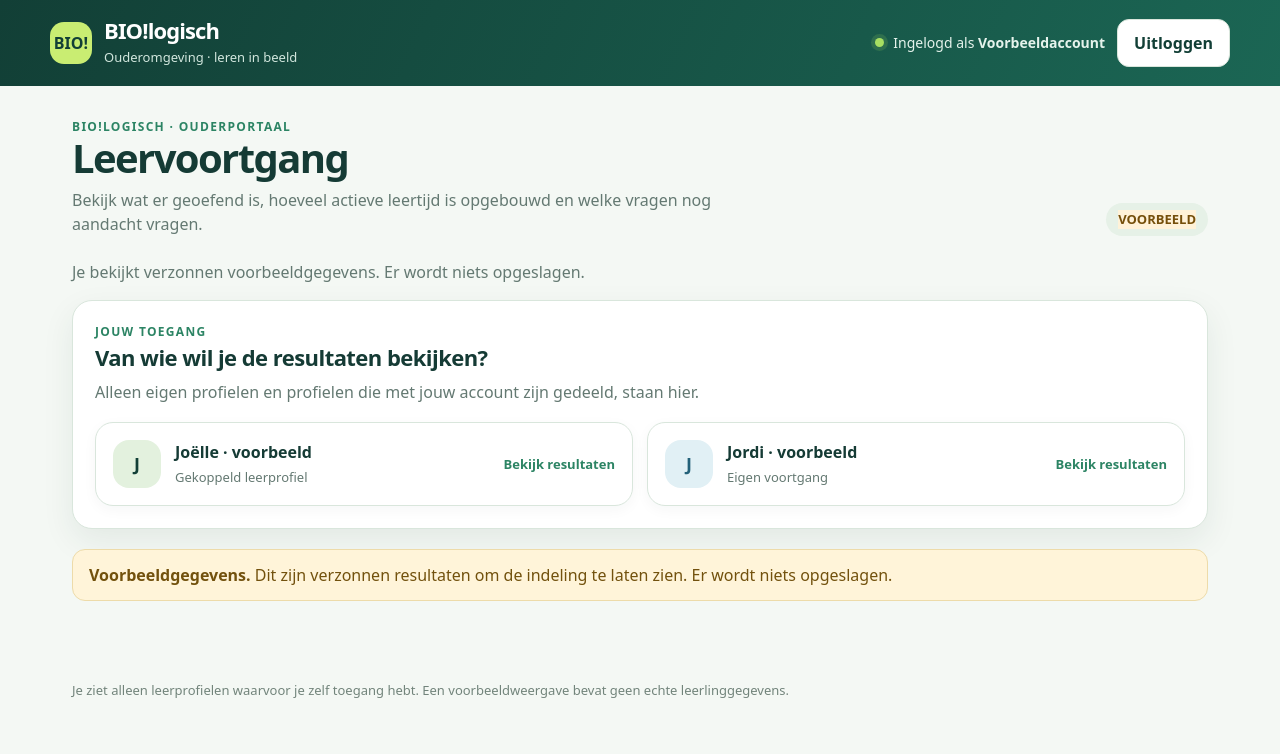
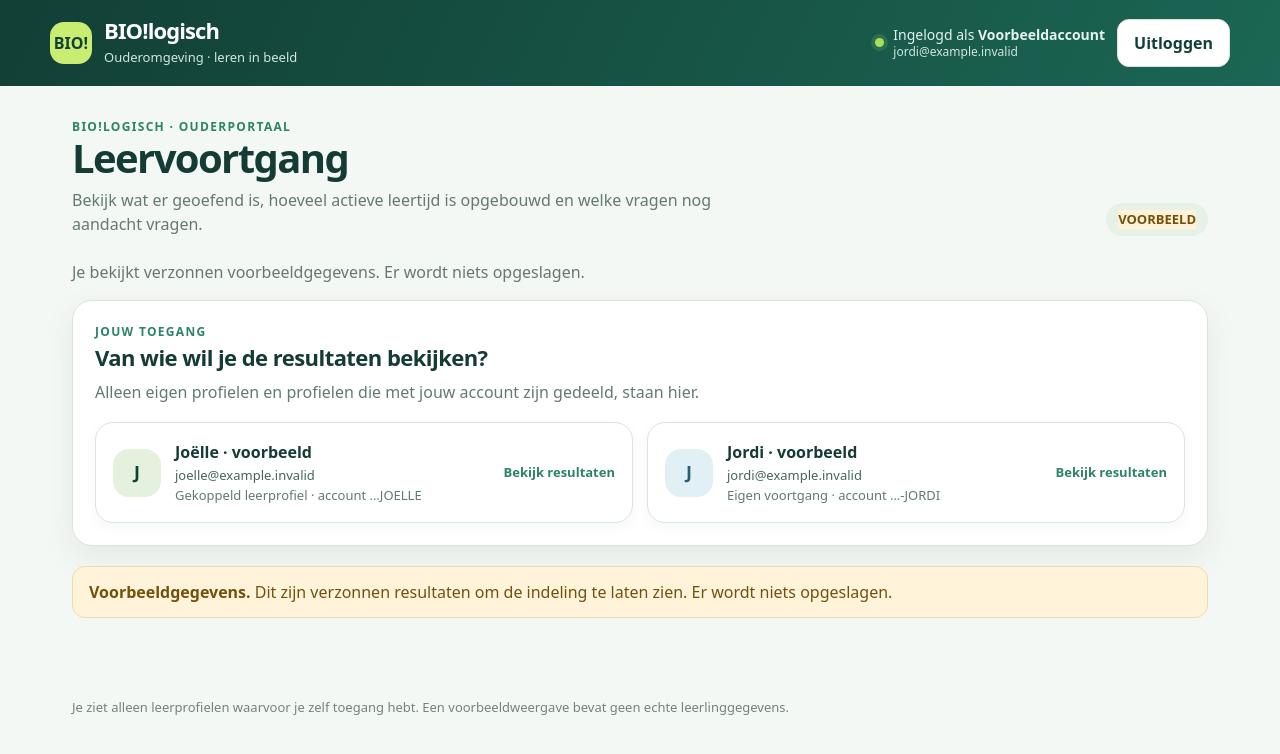
Before and after one commit to JordiCHATGPT/bio-ouderportaal, a plain HTML site: page index.html in a window 1280 px wide. Both pictures are taken after a click on the button "Bekijk voorbeeld". Drawn offline with Linux system fonts and the light colour scheme.

Commit message:
Show clear profile names and account details

```diff
--- a/index.html
+++ b/index.html
@@ -9,7 +9,7 @@
 *{box-sizing:border-box}body{margin:0;background:var(--paper);color:var(--ink);font:16px/1.5 system-ui,-apple-system,"Segoe UI",sans-serif}button,input{font:inherit}button{cursor:pointer}[hidden]{display:none!important}
 .topbar{background:linear-gradient(115deg,var(--forest),#1b6654);color:white;padding:18px max(22px,calc((100vw - 1180px)/2));display:flex;justify-content:space-between;align-items:center;gap:18px}
 .brand{display:flex;align-items:center;gap:12px;color:white;text-decoration:none}.brand-mark{height:42px;width:42px;border-radius:14px;background:var(--lime);color:var(--forest);display:grid;place-items:center;font-weight:900;font-size:16px}.brand-name{font-size:22px;font-weight:800;letter-spacing:-.04em;line-height:1.1}.brand-sub{color:#d1e6dd;font-size:13px;margin-top:3px;display:block}
-.accountbar{display:flex;align-items:center;gap:12px;flex-wrap:wrap}.identity{display:flex;align-items:center;gap:9px;color:#e5f3ec;font-size:14px}.online-dot{width:9px;height:9px;border-radius:50%;background:#a7df62;box-shadow:0 0 0 4px #a7df6228}
+.accountbar{display:flex;align-items:center;gap:12px;flex-wrap:wrap}.identity{display:flex;align-items:center;gap:9px;color:#e5f3ec;font-size:14px}.identity-copy{display:grid;line-height:1.3}.identity-email{font-size:12px;color:#d1e6dd;overflow-wrap:anywhere}.online-dot{width:9px;height:9px;border-radius:50%;background:#a7df62;box-shadow:0 0 0 4px #a7df6228}
 .btn{border:0;border-radius:12px;padding:11px 16px;font-weight:700;background:var(--forest2);color:white}.btn:hover{filter:brightness(1.08)}.btn-light{background:white;color:var(--forest);border:1px solid var(--line)}.btn-lime{background:var(--lime);color:var(--forest)}.btn-text{background:transparent;color:var(--forest2);padding:8px 10px}
 .shell{max-width:1180px;margin:0 auto;padding:28px 22px 64px}.hero{display:flex;align-items:flex-end;justify-content:space-between;gap:24px;margin:4px 0 24px}.eyebrow{text-transform:uppercase;letter-spacing:.11em;font-weight:800;font-size:12px;color:var(--leaf)}
 h1,h2,h3,p{margin-top:0}h1{font-size:clamp(28px,4vw,40px);line-height:1.12;letter-spacing:-.04em;margin-bottom:8px}h2{font-size:22px;letter-spacing:-.025em;margin-bottom:6px}h3{font-size:17px;margin-bottom:5px}.lead{color:var(--muted);max-width:680px;margin:0}
@@ -17,7 +17,7 @@ h1,h2,h3,p{margin-top:0}h1{font-size:clamp(28px,4vw,40px);line-height:1.12;lette
 .panel{background:white;border:1px solid var(--line);border-radius:20px;padding:22px;box-shadow:var(--shadow);margin-bottom:20px}.login-layout{display:grid;grid-template-columns:minmax(0,1.2fr) minmax(300px,.8fr);gap:20px;align-items:start}.login-card{background:white;border:1px solid var(--line);border-radius:20px;padding:26px;box-shadow:var(--shadow)}
 label{display:block;font-weight:700;font-size:14px;margin:14px 0 6px}input[type=email],input[type=password],input[type=text]{width:100%;border:1px solid #b9ccc1;border-radius:11px;padding:12px 13px;background:white;color:var(--ink)}input:focus,button:focus-visible,summary:focus-visible{outline:3px solid #a9d66a;outline-offset:2px}
 .form-row{display:flex;gap:10px;align-items:center;flex-wrap:wrap;margin-top:14px}.muted{color:var(--muted)}.small{font-size:13px}.access-box{border-top:1px solid var(--line);margin-top:22px;padding-top:18px}.demo-box{background:linear-gradient(135deg,#e8f4eb,#eaf5f8);border:1px solid #d6e9df;border-radius:20px;padding:24px}.demo-box p{color:var(--muted)}
-.profiles{display:grid;grid-template-columns:repeat(auto-fit,minmax(230px,1fr));gap:14px;margin-top:18px}.profile-card{width:100%;display:flex;align-items:center;gap:14px;text-align:left;background:white;border:1px solid var(--line);border-radius:18px;padding:17px;color:var(--ink);box-shadow:0 4px 14px rgba(20,63,54,.04)}.profile-card:hover{border-color:#80b59b;transform:translateY(-1px)}.avatar{width:48px;height:48px;border-radius:16px;background:#e3f1de;color:var(--forest);display:grid;place-items:center;font-size:18px;font-weight:800;flex:none}.profile-card:nth-child(2n) .avatar{background:#e1f0f5;color:#236179}.profile-meta{flex:1;min-width:0}.profile-title{font-weight:800;display:block}.profile-kind{font-size:13px;color:var(--muted)}.profile-open{font-size:13px;color:var(--leaf);font-weight:800}
+.profiles{display:grid;grid-template-columns:repeat(auto-fit,minmax(230px,1fr));gap:14px;margin-top:18px}.profile-card{width:100%;display:flex;align-items:center;gap:14px;text-align:left;background:white;border:1px solid var(--line);border-radius:18px;padding:17px;color:var(--ink);box-shadow:0 4px 14px rgba(20,63,54,.04)}.profile-card:hover{border-color:#80b59b;transform:translateY(-1px)}.avatar{width:48px;height:48px;border-radius:16px;background:#e3f1de;color:var(--forest);display:grid;place-items:center;font-size:18px;font-weight:800;flex:none}.profile-card:nth-child(2n) .avatar{background:#e1f0f5;color:#236179}.profile-meta{flex:1;min-width:0}.profile-title{font-weight:800;display:block}.profile-kind{font-size:13px;color:var(--muted);display:block}.profile-email{font-size:13px;color:#45665b;display:block;overflow-wrap:anywhere;margin-top:2px}.profile-open{font-size:13px;color:var(--leaf);font-weight:800}
 .metric-grid{display:grid;grid-template-columns:repeat(5,minmax(0,1fr));gap:12px;margin:20px 0}.metric{background:white;border:1px solid var(--line);border-radius:17px;padding:17px;min-height:118px;box-shadow:0 4px 14px rgba(20,63,54,.035)}.metric-label{font-size:13px;color:var(--muted);display:block;min-height:38px}.metric-value{font-size:27px;font-weight:850;letter-spacing:-.04em;display:block;margin-top:5px}.metric-note{font-size:12px;color:var(--muted)}
 .columns{display:grid;grid-template-columns:minmax(0,1.25fr) minmax(280px,.75fr);gap:20px}.section-heading{display:flex;justify-content:space-between;gap:14px;align-items:flex-start;margin-bottom:16px}
 .breakdown{display:grid;gap:12px}.break-row{display:grid;grid-template-columns:minmax(112px,155px) 1fr 62px;gap:12px;align-items:center;font-size:14px}.bar{height:9px;border-radius:99px;background:#edf2ed;overflow:hidden}.bar span{height:100%;display:block;border-radius:99px;background:linear-gradient(90deg,#69aa69,#b4d963)}
@@ -31,7 +31,7 @@ label{display:block;font-weight:700;font-size:14px;margin:14px 0 6px}input[type=
 @media(max-width:600px){.topbar{padding:14px 16px;align-items:flex-start;flex-direction:column}.shell{padding:20px 14px 42px}.hero{align-items:flex-start;flex-direction:column}.metric-grid{grid-template-columns:repeat(2,1fr);gap:9px}.metric{padding:13px;min-height:105px}.metric-value{font-size:24px}.panel,.login-card,.demo-box{padding:17px;border-radius:17px}.answer-grid{grid-template-columns:1fr}.break-row{grid-template-columns:110px 1fr 52px;gap:8px;font-size:13px}.activity{grid-template-columns:42px 1fr}.activity-icon{width:38px;height:38px}.score-chip{grid-column:2;justify-self:start}.accountbar{width:100%;justify-content:space-between}.identity{font-size:13px}}
 </style></head>
 <body>
-<header class="topbar"><a class="brand" href="#" aria-label="BIO!logisch ouderportaal"><span class="brand-mark">BIO!</span><span><span class="brand-name">BIO!logisch</span><span class="brand-sub">Ouderomgeving · leren in beeld</span></span></a><div class="accountbar" id="accountbar" hidden><span class="identity"><span class="online-dot" aria-hidden="true"></span><span>Ingelogd als <strong id="accountEmail"></strong></span></span><button class="btn btn-light" id="logout" type="button">Uitloggen</button></div></header>
+<header class="topbar"><a class="brand" href="#" aria-label="BIO!logisch ouderportaal"><span class="brand-mark">BIO!</span><span><span class="brand-name">BIO!logisch</span><span class="brand-sub">Ouderomgeving · leren in beeld</span></span></a><div class="accountbar" id="accountbar" hidden><span class="identity"><span class="online-dot" aria-hidden="true"></span><span class="identity-copy"><span>Ingelogd als <strong id="accountName">Ouderaccount</strong></span><span class="identity-email" id="accountEmail"></span></span></span><button class="btn btn-light" id="logout" type="button">Uitloggen</button></div></header>
 <main class="shell">
 <section class="hero"><div><div class="eyebrow">BIO!logisch · ouderportaal</div><h1>Leervoortgang</h1><p class="lead">Bekijk wat er geoefend is, hoeveel actieve leertijd is opgebouwd en welke vragen nog aandacht vragen.</p></div><span class="status-pill" id="viewStatus"><span class="online-dot"></span><span>Beveiligde omgeving</span></span></section>
 <p id="status" role="status" aria-live="polite"></p>
@@ -75,7 +75,7 @@ async function request(body,withAuth){const headers={"Content-Type":"application
 function make(tag,cls,text){const n=document.createElement(tag);if(cls)n.className=cls;if(text!==undefined)n.textContent=text;return n}
 function clear(node){node.replaceChildren()}
 function showPanel(id){["overviewTab","activitiesTab","mistakesTab","settingsTabContent"].forEach(x=>$(x).hidden=x!==id);const active=id==="settingsTabContent"?"settings":id.replace("Tab","");document.querySelectorAll(".tab").forEach(b=>b.setAttribute("aria-selected",String(b.dataset.tab===active)))}
-function renderProfiles(){const host=$("profiles");clear(host);profiles.forEach(profile=>{const b=make("button","profile-card");b.type="button";const avatar=make("span","avatar",(profile.displayName||"L").trim().slice(0,1).toUpperCase());const meta=make("span","profile-meta");meta.append(make("span","profile-title",profile.displayName||"Leerlingprofiel"));meta.append(make("span","profile-kind",profile.kind==="self"?"Eigen voortgang":"Gekoppeld leerprofiel"));const open=make("span","profile-open","Bekijk resultaten");b.append(avatar,meta,open);host.append(b)})}
+function renderProfiles(){const host=$("profiles");clear(host);profiles.forEach(profile=>{const b=make("button","profile-card");b.type="button";b.setAttribute("aria-label","Bekijk resultaten van "+(profile.displayName||"leerprofiel"));const avatar=make("span","avatar",(profile.displayName||"L").trim().slice(0,1).toUpperCase());const meta=make("span","profile-meta");meta.append(make("span","profile-title",profile.displayName||"Leerlingprofiel"));meta.append(make("span","profile-email",profile.email||"E-mailadres niet beschikbaar"));meta.append(make("span","profile-kind",(profile.kind==="self"?"Eigen voortgang":"Gekoppeld leerprofiel")+" · account …"+String(profile.userId||"").slice(-6).toUpperCase()));const open=make("span","profile-open","Bekijk resultaten");b.append(avatar,meta,open);host.append(b)})}
 async function selectProfile(profile){setStatus("Voortgang ophalen…");try{currentProfile=profile;currentData=await request({action:"parentProfile",studentUserId:profile.userId},true);demoMode=false;shareMode=false;renderDashboard(currentData,profile);$("profilePanel").hidden=true;$("dashboard").hidden=false;$("demoBanner").hidden=true;$("viewStatus").innerHTML='<span class="online-dot"></span><span>Ingelogd · actuele voortgang</span>';setStatus("")}catch(e){setStatus(e.message,true)}}
 function hasProgress(p){return Number(p.completedGoals)>0||Number(p.sessionCount)>0||Number(p.studyMilliseconds)>0||((p.sessions||[]).length>0)||((p.mistakes||[]).length>0)}
 function renderDashboard(data,profile){const p=data.summary||data;currentData=data;put("profileName",profile.displayName||"Leervoortgang");put("profileKind",profile.kind==="self"?"Eigen voortgang":profile.kind==="shared"?"Gedeelde inzage":"Leerprofiel");put("profileSubtitle",profile.kind==="self"?"Jouw persoonlijke oefen- en leerresultaten.":profile.kind==="shared"?"Alleen-lezen overzicht via een persoonlijke toegangscode.":"Resultaten van een profiel dat aan jouw account is gekoppeld.");
@@ -86,15 +86,15 @@ function hasPartData(s){return Number(s.completed)>0||s.knowledgePassed===true||
 function renderTime(p){const host=$("timeBreakdown");clear(host);const values=p.studyByMode||{};const rows=Object.entries(MODE_LABEL).map(([key,label])=>({key,label,ms:Number(values[key])||0}));const max=Math.max(1,...rows.map(x=>x.ms));let any=false;rows.forEach(row=>{if(!row.ms)return;any=true;const line=make("div","break-row");line.append(make("span","",row.label));const bar=make("div","bar");const fill=make("span");fill.style.width=Math.max(3,Math.round(row.ms/max*100))+"%";bar.append(fill);line.append(bar,make("strong","",fmtTime(row.ms)));host.append(line)});$("timeEmpty").hidden=any}
 function renderActivities(p){const host=$("activities");clear(host);const rows=Array.isArray(p.sessions)?p.sessions:[];$("activitiesEmpty").hidden=rows.length>0;rows.slice(0,15).forEach(s=>{const row=make("div","activity");row.append(make("span","activity-icon",s.activity==="Herhaling"?"↻":s.activity==="Proeftoets"?"✓":s.activity==="Kenniscontrole"?"?":"✎"));const main=make("div","activity-main");main.append(make("strong","",s.stage?partInfo(s.stage).name:"Alle onderdelen"));main.append(make("span","activity-meta",fmtDate(s.when)+" · "+(s.activity||"Oefenen")+(Number(s.mistakeCount)>0?" · "+s.mistakeCount+" fout":"")));row.append(main,make("span","score-chip",Number(s.total)>0?Number(s.score)+" / "+Number(s.total)+" goed":"Geen score"));host.append(row)})}
 function renderMistakes(p){const host=$("mistakes");clear(host);const rows=Array.isArray(p.mistakes)?p.mistakes:[];$("mistakesEmpty").hidden=rows.length>0;rows.forEach(item=>{const card=make("article","mistake");const top=make("div","mistake-top");top.append(make("span","mistake-label","Fout antwoord"),make("span","mistake-date",fmtDate(item.when)+" · "+(item.stage?partInfo(item.stage).name:"Oefening")));card.append(top,make("h3","",item.question||"Vraag uit oefenronde"));const answers=make("div","answer-grid"),wrong=make("div","answer-box wrong"),right=make("div","answer-box right");wrong.append(make("strong","","Ingevuld antwoord"),make("span","",item.answer||"Geen antwoord opgeslagen"));right.append(make("strong","","Juiste antwoord"),make("span","",item.correct||"Geen antwoordmodel opgeslagen"));answers.append(wrong,right);card.append(answers);if(item.explanation)card.append(make("p","explanation","Uitleg: "+item.explanation));host.append(card)})}
-const demoProfiles=[{userId:"demo-joelle",displayName:"Joëlle · voorbeeld",kind:"linked",canManageSettings:true},{userId:"demo-jordi",displayName:"Jordi · voorbeeld",kind:"self",canManageSettings:false}];
+const demoProfiles=[{userId:"demo-joelle",displayName:"Joëlle · voorbeeld",email:"joelle@example.invalid",kind:"linked",canManageSettings:true},{userId:"demo-jordi",displayName:"Jordi · voorbeeld",email:"jordi@example.invalid",kind:"self",canManageSettings:false}];
 function demoData(profile){const child=profile.userId==="demo-joelle";const parts=child?[{stage:1,completed:3,knowledgePassed:true,rounds:3,scoreGood:18,scoreTotal:22,dueQuestions:2,reviewedQuestions:8,masteredQuestions:4,studyMilliseconds:1800000,termsReviewed:6},{stage:2,completed:2,knowledgePassed:true,rounds:2,scoreGood:12,scoreTotal:16,dueQuestions:1,reviewedQuestions:5,masteredQuestions:2,studyMilliseconds:1050000,termsReviewed:4},{stage:5,completed:2,knowledgePassed:false,rounds:2,scoreGood:8,scoreTotal:14,dueQuestions:3,reviewedQuestions:7,masteredQuestions:1,studyMilliseconds:1320000,termsReviewed:3},{stage:13,completed:1,knowledgePassed:true,rounds:1,scoreGood:7,scoreTotal:10,dueQuestions:0,reviewedQuestions:3,masteredQuestions:2,studyMilliseconds:780000,termsReviewed:4},{stage:30,completed:1,knowledgePassed:true,rounds:1,scoreGood:6,scoreTotal:8,dueQuestions:0,reviewedQuestions:2,masteredQuestions:1,studyMilliseconds:600000,termsReviewed:2}]:[{stage:1,completed:2,knowledgePassed:true,rounds:2,scoreGood:12,scoreTotal:15,dueQuestions:1,reviewedQuestions:4,masteredQuestions:2,studyMilliseconds:900000,termsReviewed:3},{stage:4,completed:1,knowledgePassed:true,rounds:1,scoreGood:5,scoreTotal:6,dueQuestions:0,reviewedQuestions:2,masteredQuestions:1,studyMilliseconds:480000,termsReviewed:2}];
 const sessions=child?[{when:"2026-11-25T08:34:00Z",activity:"Oefenen",stage:5,score:6,total:8,mistakeCount:2},{when:"2026-11-24T19:15:00Z",activity:"Herhaling",stage:2,score:7,total:8,mistakeCount:1},{when:"2026-11-24T18:52:00Z",activity:"Kenniscontrole",stage:13,score:3,total:3,mistakeCount:0},{when:"2026-11-23T17:10:00Z",activity:"Proeftoets",stage:1,score:8,total:10,mistakeCount:2}]:[{when:"2026-11-25T07:50:00Z",activity:"Oefenen",stage:1,score:6,total:8,mistakeCount:2},{when:"2026-11-23T20:11:00Z",activity:"Proeftoets",stage:4,score:5,total:6,mistakeCount:1}];
 const mistakes=child?[{when:"2026-11-25T08:34:00Z",stage:5,activity:"Oefenen",question:"Welke stof neemt een plant op uit de lucht voor fotosynthese?",answer:"Zuurstof",correct:"Koolstofdioxide",explanation:"Bij fotosynthese neemt de plant koolstofdioxide op en maakt zij glucose en zuurstof."},{when:"2026-11-25T08:34:00Z",stage:5,activity:"Oefenen",question:"Waarvoor gebruikt een plant licht?",answer:"Om water te maken",correct:"Als energiebron voor fotosynthese",explanation:"Licht levert energie waarmee de plant glucose kan maken."},{when:"2026-11-24T19:15:00Z",stage:2,activity:"Herhaling",question:"Een kiemplant vormt een nieuw blad. Is dat groei of ontwikkeling?",answer:"Groei",correct:"Ontwikkeling",explanation:"Bij ontwikkeling verandert de bouw: er ontstaat een nieuw onderdeel. Groei betekent groter of zwaarder worden."}]:[{when:"2026-11-25T07:50:00Z",stage:1,activity:"Oefenen",question:"Hoe heet een levend wezen?",answer:"Een dier",correct:"Een organisme",explanation:"Een organisme is ieder levend wezen, zoals een mens, dier, plant of schimmel."}];
 const studyByMode=child?{theory:1200000,knowledge:720000,practice:2400000,test:480000,terms:540000,review:390000}:{theory:480000,knowledge:180000,practice:840000,test:60000,terms:120000,review:0};
 return{profile:{userId:profile.userId,displayName:profile.displayName,kind:profile.kind,canManageSettings:profile.canManageSettings},settings:{theory_required:true,practice_before_test:true,practice_before_terms:false},summary:{completedGoals:child?9:3,knowledgeControls:child?4:2,sessionCount:child?14:3,studyMilliseconds:Object.values(studyByMode).reduce((a,b)=>a+b,0),studyByMode,lastActivity:"2026-11-25T08:34:00Z",parts,sessions,mistakes}}}
-function startDemo(){demoMode=true;shareMode=false;parentToken="";parentEmail="voorbeeld@bio-logisch.local";profiles=demoProfiles;$("loginPanel").hidden=true;$("accountbar").hidden=false;put("accountEmail","Voorbeeldaccount");$("demoBanner").hidden=false;$("profilePanel").hidden=false;$("dashboard").hidden=true;renderProfiles();$("viewStatus").innerHTML='<span class="demo-pill">VOORBEELD</span>';setStatus("Je bekijkt verzonnen voorbeeldgegevens. Er wordt niets opgeslagen.")}
+function startDemo(){demoMode=true;shareMode=false;parentToken="";parentEmail="voorbeeld@bio-logisch.local";profiles=demoProfiles;$("loginPanel").hidden=true;$("accountbar").hidden=false;put("accountName","Voorbeeldaccount");put("accountEmail","jordi@example.invalid");$("demoBanner").hidden=false;$("profilePanel").hidden=false;$("dashboard").hidden=true;renderProfiles();$("viewStatus").innerHTML='<span class="demo-pill">VOORBEELD</span>';setStatus("Je bekijkt verzonnen voorbeeldgegevens. Er wordt niets opgeslagen.")}
 function openDemoProfile(profile){currentProfile=profile;currentData=demoData(profile);renderDashboard(currentData,profile);$("profilePanel").hidden=true;$("dashboard").hidden=false;$("demoBanner").hidden=false}
-async function login(e){e.preventDefault();$("loginStatus").textContent="Bezig met inloggen…";const email=$("email").value.trim(),password=$("password").value;$("password").value="";try{const data=await request({action:"parentLogin",email,password},false);if(!data.accessToken||!Array.isArray(data.profiles))throw Error("Het account heeft nog geen gekoppelde leerprofielen.");parentToken=data.accessToken;parentEmail=data.parentEmail||email;profiles=data.profiles;demoMode=false;shareMode=false;$("loginPanel").hidden=true;$("profilePanel").hidden=false;$("accountbar").hidden=false;put("accountEmail",parentEmail);$("viewStatus").innerHTML='<span class="online-dot"></span><span>Ingelogd</span>';$("demoBanner").hidden=true;renderProfiles();$("loginStatus").textContent="";setStatus("")}catch(e){$("loginStatus").textContent=e.message;setStatus(e.message,true)}}
+async function login(e){e.preventDefault();$("loginStatus").textContent="Bezig met inloggen…";const email=$("email").value.trim(),password=$("password").value;$("password").value="";try{const data=await request({action:"parentLogin",email,password},false);if(!data.accessToken||!Array.isArray(data.profiles))throw Error("Het account heeft nog geen gekoppelde leerprofielen.");parentToken=data.accessToken;parentEmail=data.parentEmail||email;profiles=data.profiles;demoMode=false;shareMode=false;$("loginPanel").hidden=true;$("profilePanel").hidden=false;$("accountbar").hidden=false;put("accountName",data.parentName||"Ouderaccount");put("accountEmail",parentEmail);$("viewStatus").innerHTML='<span class="online-dot"></span><span>Ingelogd</span>';$("demoBanner").hidden=true;renderProfiles();$("loginStatus").textContent="";setStatus("")}catch(e){$("loginStatus").textContent=e.message;setStatus(e.message,true)}}
 async function loadToken(token){if(!/^[a-f0-9]{64}$/.test(token)){setStatus("Ongeldige toegangscode.",true);return}try{const data=await request({action:"read",token},false);shareMode=true;demoMode=false;currentProfile={userId:"shared",displayName:"Gedeelde voortgang",kind:"shared",canManageSettings:false};currentData=data;$("loginPanel").hidden=true;$("profilePanel").hidden=true;$("dashboard").hidden=false;$("accountbar").hidden=true;$("demoBanner").hidden=true;$("viewStatus").innerHTML='<span class="online-dot"></span><span>Beveiligde deellink</span>';renderDashboard(data,currentProfile);setStatus("")}catch(e){setStatus(e.message,true)}}
 function signOut(){parentToken="";parentEmail="";profiles=[];currentProfile=null;currentData=null;demoMode=false;shareMode=false;$("accountbar").hidden=true;$("dashboard").hidden=true;$("profilePanel").hidden=true;$("demoBanner").hidden=true;$("loginPanel").hidden=false;$("viewStatus").innerHTML='<span class="online-dot"></span><span>Beveiligde omgeving</span>';setStatus("Je bent uitgelogd.")}
 async function postParent(body){return await request(Object.assign({},body,{studentUserId:currentProfile.userId}),true)}
```
